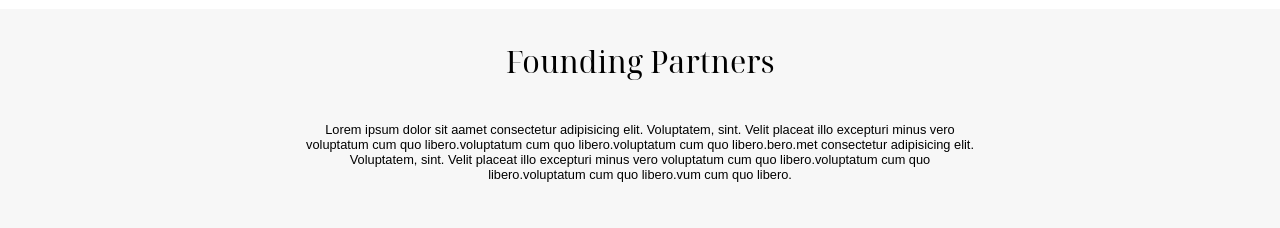
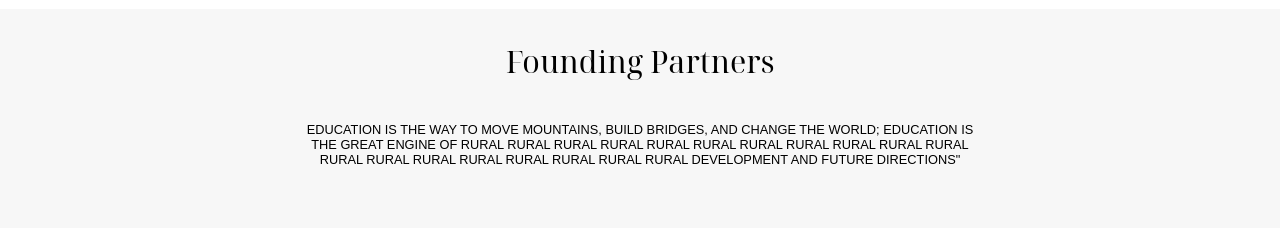
Before and after one commit to kunals131/Web-Project, a plain HTML site: page dist/Pages/team.html in a window 1280 px wide. Shown: the part 1060-1288 px from the top of the page. Drawn offline with Linux system fonts and the light colour scheme; files whose address does not match are found by name.

Commit message:
debug-10

```diff
--- a/dist/Pages/team.html
+++ b/dist/Pages/team.html
@@ -70,7 +70,9 @@
             Founding Partners
           </div>
           <div class="core__para">
-            Lorem ipsum dolor sit aamet consectetur adipisicing elit. Voluptatem, sint. Velit placeat illo excepturi minus vero voluptatum cum quo libero.voluptatum cum quo libero.voluptatum cum quo libero.bero.met consectetur adipisicing elit. Voluptatem, sint. Velit placeat illo excepturi minus vero voluptatum cum quo libero.voluptatum cum quo libero.voluptatum cum quo libero.vum cum quo libero.
+            EDUCATION IS THE WAY TO MOVE MOUNTAINS, BUILD BRIDGES, AND CHANGE THE WORLD; EDUCATION IS THE GREAT ENGINE OF RURAL RURAL RURAL RURAL RURAL RURAL RURAL RURAL RURAL RURAL RURAL RURAL RURAL RURAL RURAL RURAL RURAL RURAL RURAL
+
+DEVELOPMENT AND FUTURE DIRECTIONS"
 
 
           </div>
```
